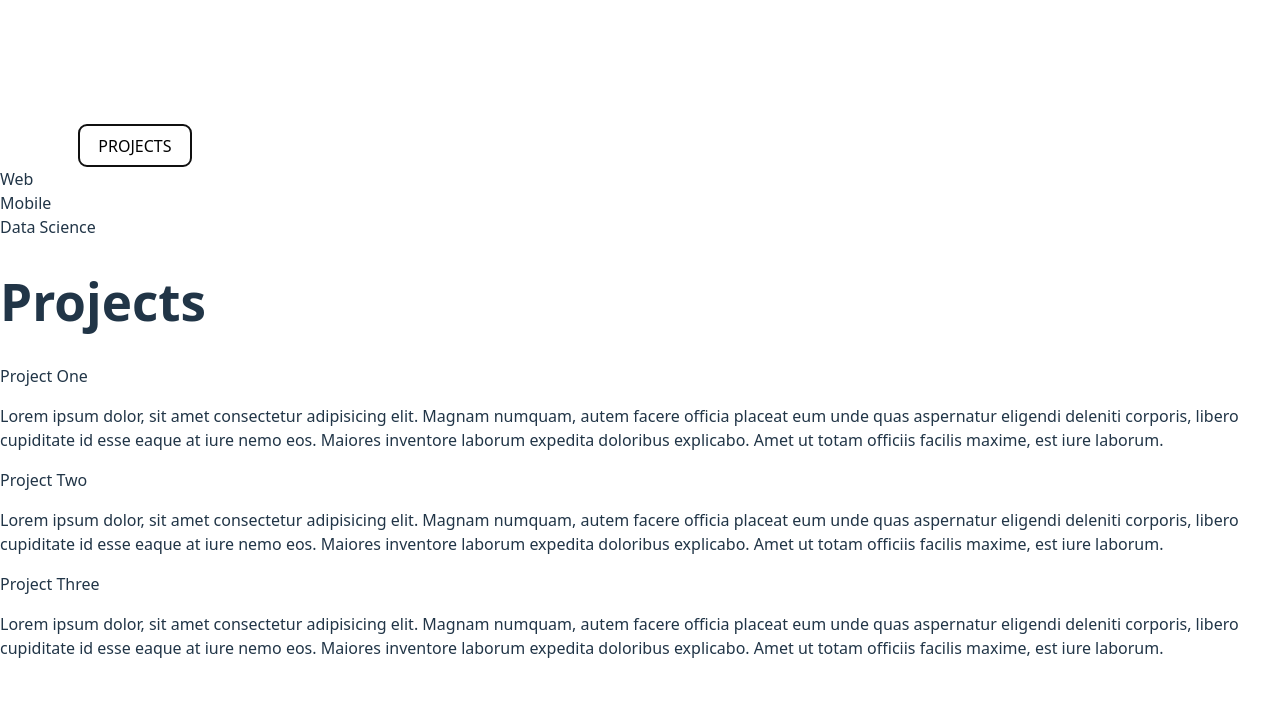
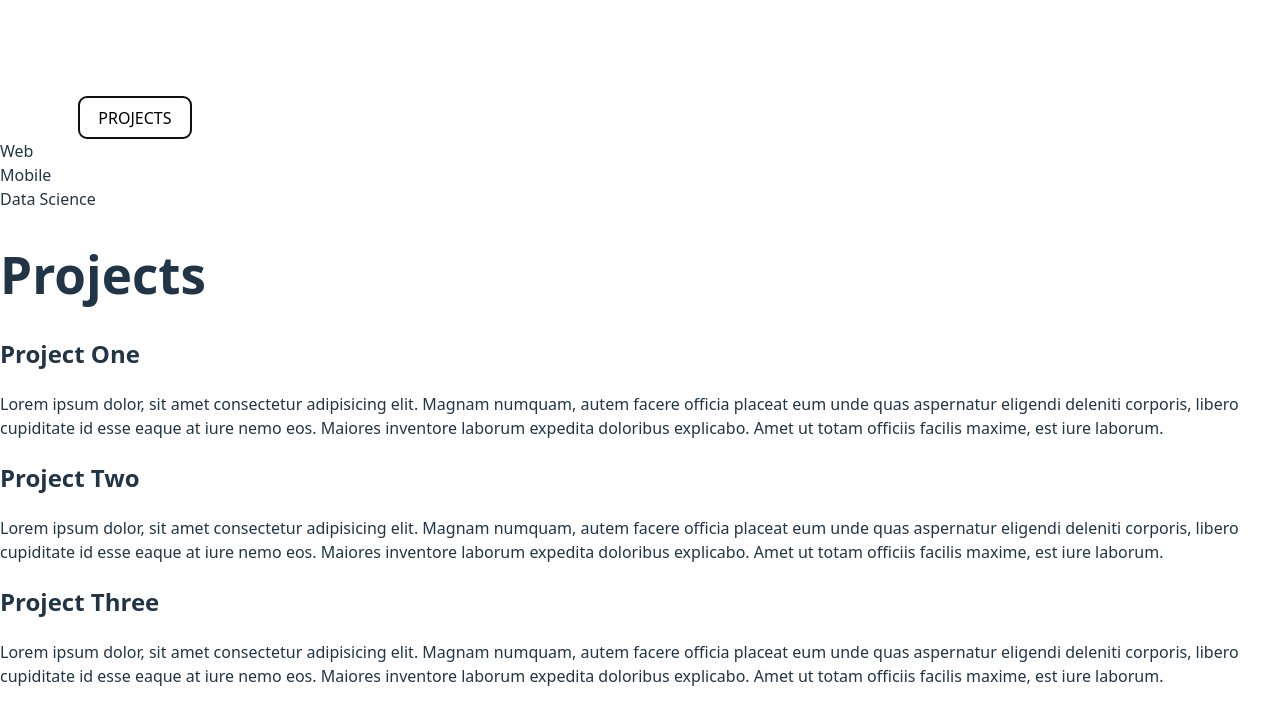
Before and after one commit to Not-Klaros/Port-Chan, a React (Vite) app in the folder my-portfolio/: page / in a window 1280 px wide. Both pictures are taken after a click on the button "PROJECTS". Shown: the top 724 px of the page. Built offline with nearby package versions, Linux system fonts and the light colour scheme; the HTML template or start-up script is replaced by a standard one.

Commit message:
style project items

```diff
--- a/my-portfolio/src/pages/Projects.tsx
+++ b/my-portfolio/src/pages/Projects.tsx
@@ -15,7 +15,7 @@ const Projects = () => (
       <div className="project-grid">
         {projectTitles.map((title) => (
           <div key={title} className="project-item">
-            {title}
+            <h2>{title}</h2>
             <p>Lorem ipsum dolor, sit amet consectetur adipisicing elit.
               Magnam numquam, autem facere officia placeat eum unde quas aspernatur
               eligendi deleniti corporis, libero cupiditate id esse eaque at iure nemo eos.
--- a/my-portfolio/src/style.css
+++ b/my-portfolio/src/style.css
@@ -82,6 +82,13 @@ body {
   border-radius: 1px;
 }
 
+.project-item h2 {
+  margin-top: 0;
+  margin-bottom: 0.5rem;
+  padding-bottom: 0.25rem;
+  border-bottom: 1px solid #444;
+}
+
 /* Layout for the blog-style feed page */
 .feed-layout {
   display: flex;
@@ -113,3 +120,10 @@ body {
   padding: 1rem;
   border-radius: 1px;
 }
+
+.feed-block h2 {
+  margin-top: 0;
+  margin-bottom: 0.5rem;
+  padding-bottom: 0.25rem;
+  border-bottom: 1px solid #444;
+}
```
Also changed, not shown: my-portfolio/src/pages/Feed.tsx (line endings or trailing spaces).
